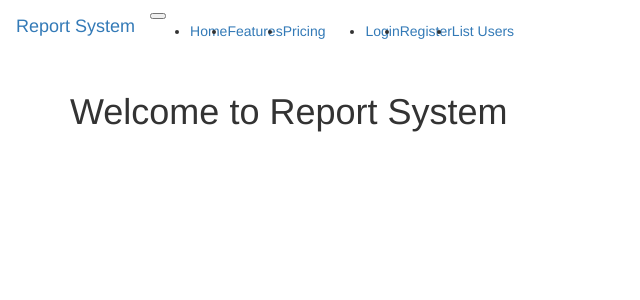
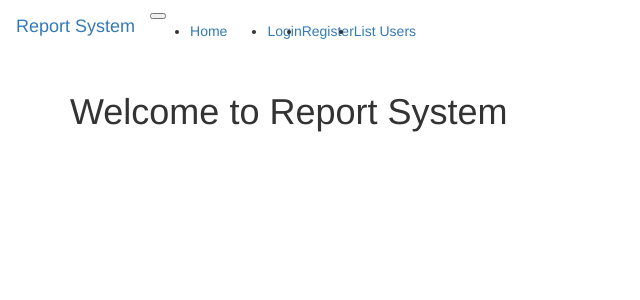
Before and after one commit to DiMukha/PythonFlaskProject_BI_Team, a Flask app: page / in a window 1280 px wide. Shown: the top 300 px of the page, without its empty margins (0-640 px from the left). Run offline with Flask 2, Linux system fonts and the light colour scheme; some libraries are stand-ins or nearby versions.

Commit message:
add mb-5 under navbar

```diff
--- a/templates/nav_menu.html
+++ b/templates/nav_menu.html
@@ -1,4 +1,4 @@
-    <nav class="navbar navbar-expand-lg navbar-dark bg-dark fixed-top position-sticky">
+    <nav class="navbar navbar-expand-lg navbar-dark bg-dark fixed-top position-sticky mb-5">
   <a class="navbar-brand" href="#">Report System</a>
   <button class="navbar-toggler" type="button" data-toggle="collapse" data-target="#navbarText" aria-controls="navbarText" aria-expanded="false" aria-label="Toggle navigation">
     <span class="navbar-toggler-icon"></span>
@@ -8,12 +8,12 @@
       <li class="nav-item active">
         <a class="nav-link" href="/">Home <span class="sr-only">(current)</span></a>
       </li>
-      <li class="nav-item">
-        <a class="nav-link" href="#">Features</a>
-      </li>
-      <li class="nav-item">
-        <a class="nav-link" href="#">Pricing</a>
-      </li>
+{#      <li class="nav-item">#}
+{#        <a class="nav-link" href="#">Features</a>#}
+{#      </li>#}
+{#      <li class="nav-item">#}
+{#        <a class="nav-link" href="#">Pricing</a>#}
+{#      </li>#}
     </ul>
     <ul class="navbar-nav">
         <li class="nav-item">
```
